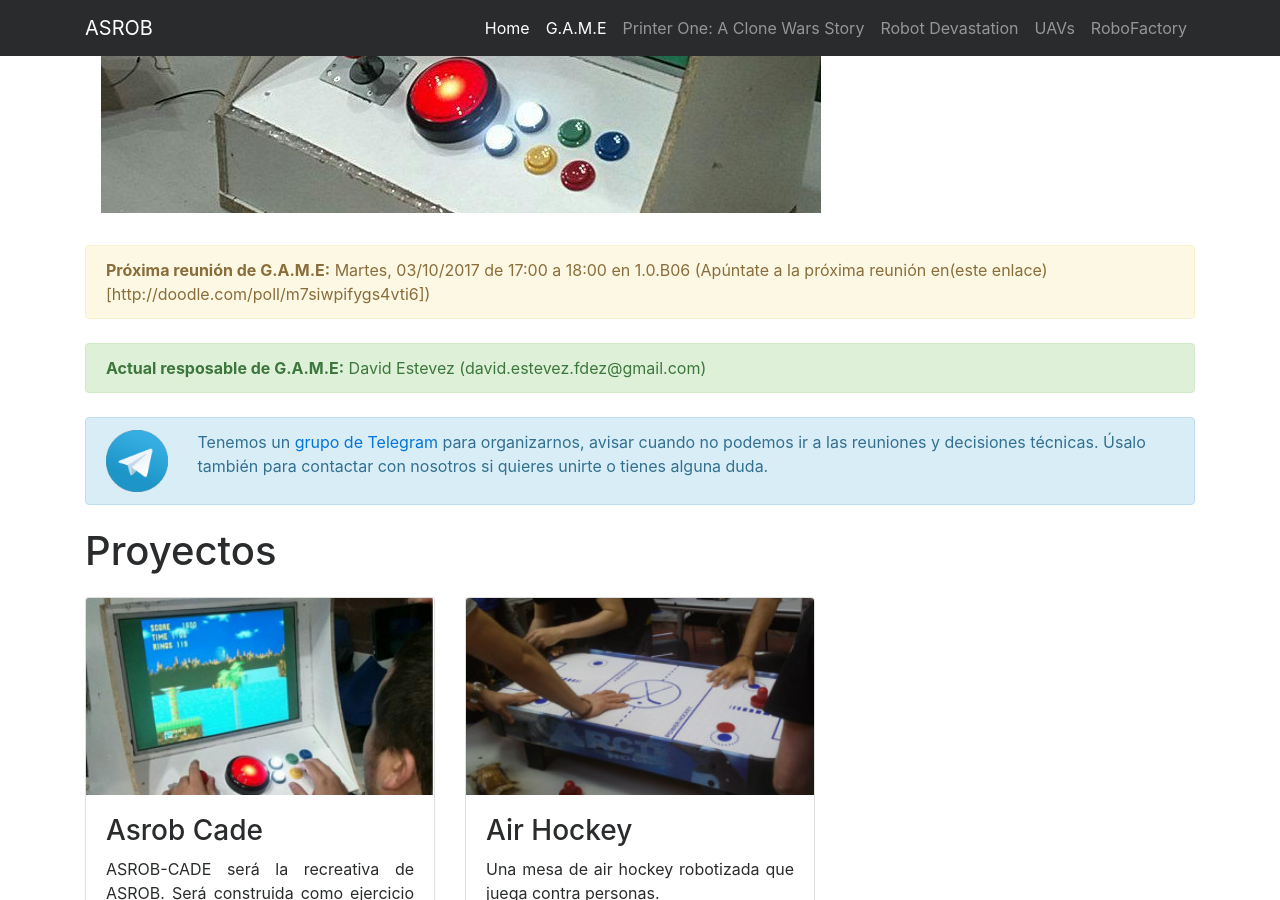
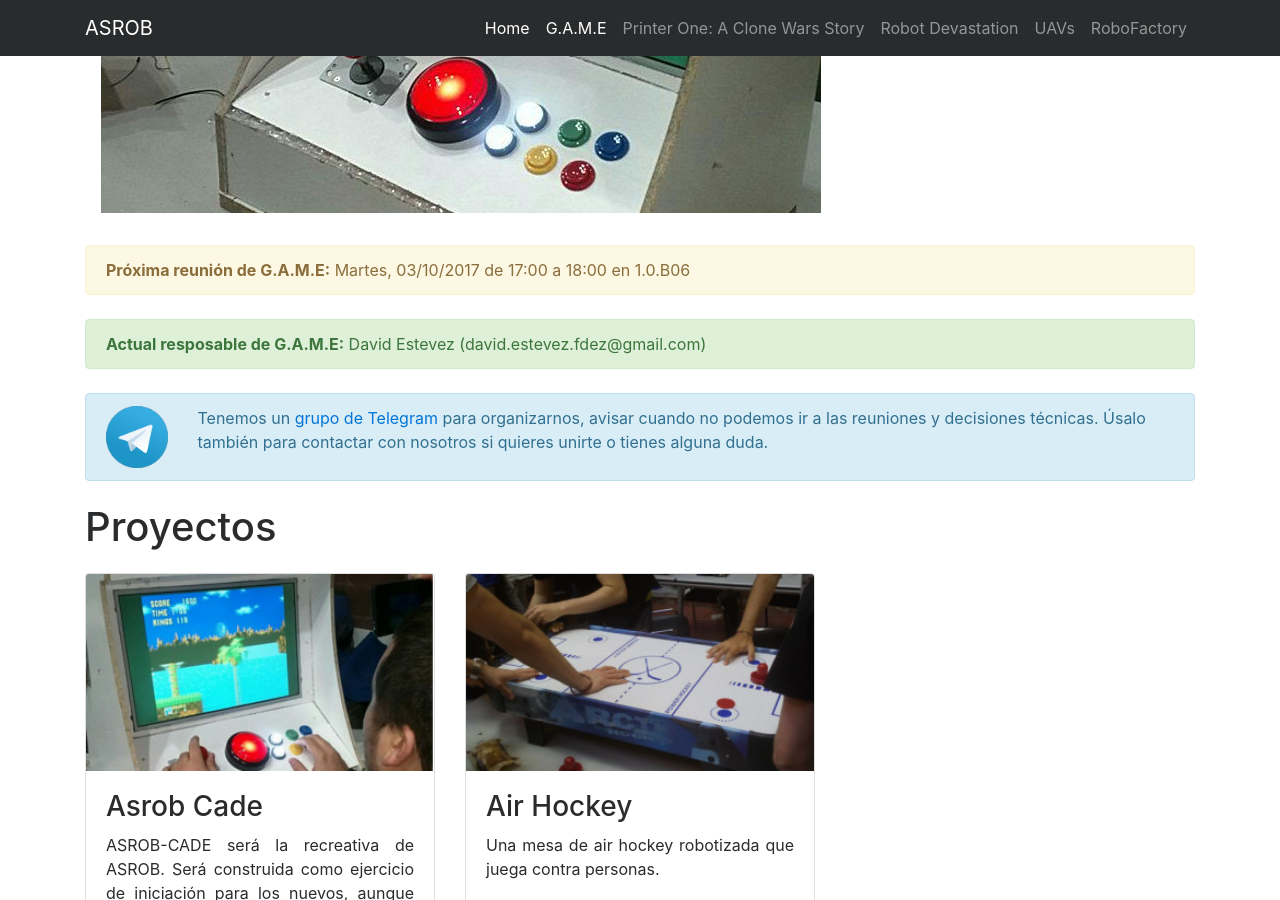
Before and after one commit to asrob-uc3m/asrob-uc3m.github.io, a Jekyll site: the page built from _workgroups/2017-05-28-game.markdown, in a window 1280 px wide and 900 px high, scrolled down 1053 px. Built offline with Jekyll 4.4.1, drawn with Linux system fonts in a browser that asks for light colours.

Commit message:
Update 2017-05-28-game.markdown

```diff
--- a/_workgroups/2017-05-28-game.markdown
+++ b/_workgroups/2017-05-28-game.markdown
@@ -10,7 +10,7 @@ picture: /img/game.png
 picture_full: /img/game-full.jpg
 manager: David Estevez
 manager_email: david.estevez.fdez@gmail.com
-next_meeting:  Martes, 03/10/2017 de 17:00 a 18:00 en 1.0.B06 (Apúntate a la próxima reunión en(este enlace)[http://doodle.com/poll/m7siwpifygs4vti6])
+next_meeting:  Martes, 03/10/2017 de 17:00 a 18:00 en 1.0.B06
 layout: workgroup
 ---
 
```
